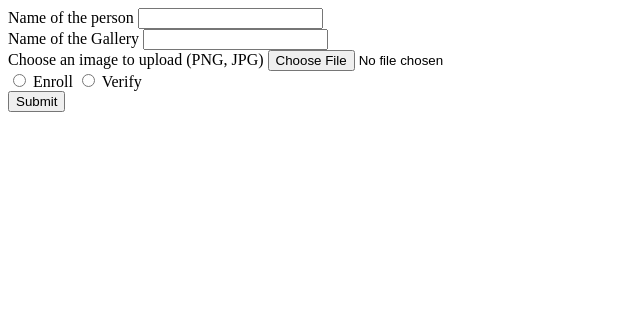
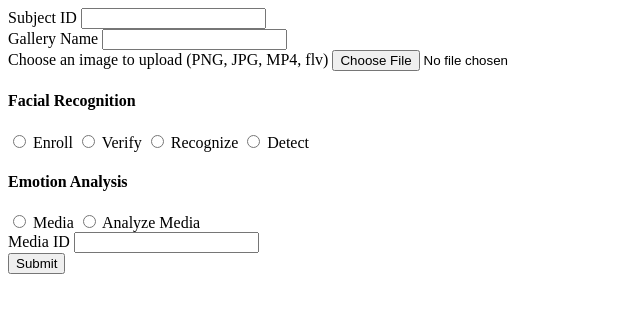
Before and after one commit to AkshayIyer12/kairos-Node, a website: page public/index.html in a window 1280 px wide. Shown: the whole page, without its empty margins (0-640 px from the left). Drawn offline with Linux system fonts and the light colour scheme.

Commit message:
Update index html

```diff
--- a/public/index.html
+++ b/public/index.html
@@ -6,22 +6,38 @@
   <body>
     <form method="post" id="form" enctype="multipart/form-data" action="/upload">
       <div>
-        <label for="subjectId">Name of the person</label>
+        <label for="subjectId">Subject ID</label>
         <input id="subjectId" name="subjectId" type="text">
       </div>
       <div>
-        <label for="galleryName">Name of the Gallery</label>
+        <label for="galleryName">Gallery Name</label>
         <input id="galleryName" name="galleryName" type="text">
-        </div>
+      </div>
       <div>
-        <label for="image_upload">Choose an image to upload (PNG, JPG)</label>
-        <input type="file" id="image_upload" name="image_upload" accept=".jpg, .png">
+        <label for="image_upload">Choose an image to upload (PNG, JPG, MP4, flv)</label>
+        <input type="file" id="image_upload" name="image_upload" accept=".jpg, .png, .mp4, .flv">
       </div>
       <div id="methods">
+        <h4>Facial Recognition</h4>
         <input type="radio" id="Enroll" name="method" value="enroll">
         <label for="Enroll">Enroll</label>
         <input type="radio" id="Verify" name="method" value="verify">
         <label for="Verify">Verify</label>
+        <input type="radio" id="Recognize" name="method" value="recognize">
+        <label for="Recognize">Recognize</label>
+        <input type="radio" id="Detect" name="method" value="detect">
+        <label for="Detect">Detect</label>
+      </div>
+      <div id="video">
+        <h4>Emotion Analysis</h4>
+        <input type="radio" id="PostMedia" name="vidMethod" value="v2/media">
+        <label for="PostMedia">Media</label>
+        <input type="radio" id="Analysis" name="vidMethod" value="v2/analytics">
+        <label for="Analysis">Analyze Media</label>
+        <div>
+          <label for="vidID">Media ID</label>
+          <input id="vidID" name="videoID" type="text">
+        </div>
       </div>
       <div>
         <button>Submit</button>
```
